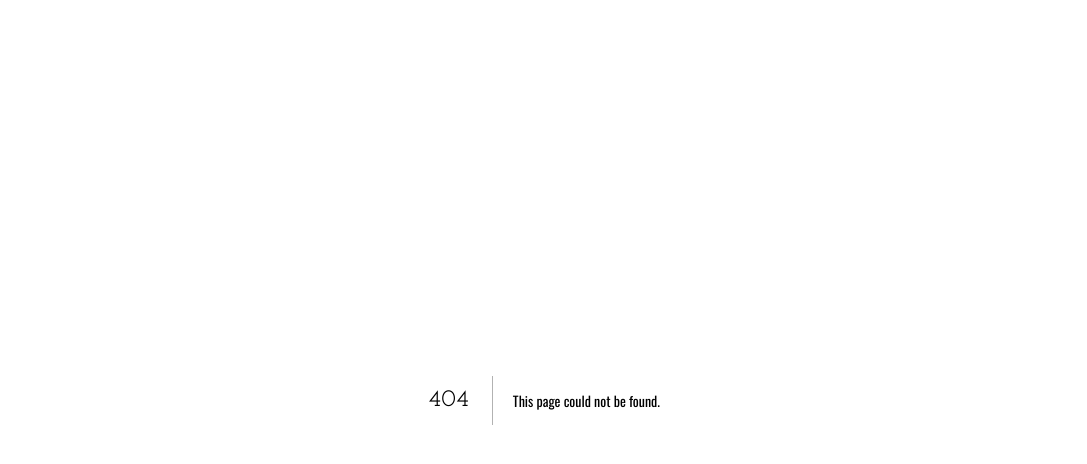
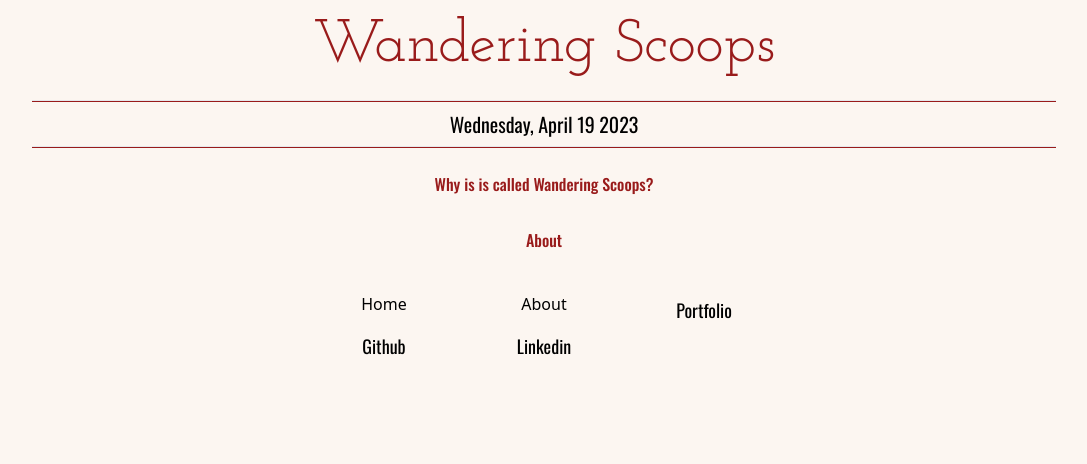
Before and after one commit to Denito37/newspaper_wandering, a Next.js app: page /about in a window 1280 px wide. Before the commit this address had no page. Shown: the top 464 px of the page, without its empty margins (96-1183 px from the left). Built offline with nearby package versions, Linux system fonts and the light colour scheme.

Commit message:
header & footer moved, about page created

```diff
--- a/src/components/footer.jsx
+++ b/src/components/footer.jsx
@@ -3,6 +3,8 @@ export default function Footer(){
     return(
         <>
             <footer className="text-center col-span-2 p-4 mx-auto md:grid md:grid-cols-3 md:max-w-lg">
+                <Link href='/'>Home</Link>
+                <Link href='/about'>About</Link>
                 <h2 className=" text-lg p-1">
                     <Link className=" p-2 rounded-md transition-colors hover:bg-red-100 hover:text-red-800" href="https://dev-portfolio-denito37.vercel.app" target="_blank" rel="noopener noreferrer">
                         Portfolio
--- /dev/null
+++ b/src/components/goal.jsx
@@ -0,0 +1,12 @@
+export default function Goal(){
+    return(
+        <section className=" my-4">
+            <h2 className=" p-2 text-center font-medium text-red-800">
+                About
+            </h2>
+            <p>
+
+            </p>
+        </section>
+    )
+}
--- a/src/components/header.jsx
+++ b/src/components/header.jsx
@@ -11,7 +11,7 @@ export default function Header(){
     },[fullDate])
 
     return(
-        <header className=" w-full">
+        <header className=" max-w-5xl mx-auto">
             <h1 className=" p-4 text-6xl text-red-800 font-normal text-center">
                 Wandering Scoops
             </h1>
--- a/src/components/hero.jsx
+++ b/src/components/hero.jsx
@@ -2,7 +2,7 @@ import Image from "next/image";
 import Link from "next/link";
 export default function Hero({data}){
     const previewArray = data.news[0]?.text.split(' ').splice(0,36)
-    const preview = previewArray.join(' ')
+    const preview = previewArray?.join(' ')
 
     return(
         <article className=" my-6 flex flex-col">
--- /dev/null
+++ b/src/components/story.jsx
@@ -0,0 +1,13 @@
+
+export default function Story(){
+    return(
+        <section className=" my-4">
+            <h2 className=" p-2 text-center font-medium text-red-800">
+                Why is is called Wandering Scoops?
+            </h2>
+            <p>
+
+            </p>
+        </section>
+    )
+}
--- a/src/pages/_app.js
+++ b/src/pages/_app.js
@@ -1,5 +1,11 @@
 import '@/styles/globals.css'
+import Footer from '@/components/footer'
+import Header from '@/components/header'
 
 export default function App({ Component, pageProps }) {
-  return <Component {...pageProps} />
+  return(<>
+    <Header />
+    <Component {...pageProps} />
+    <Footer />
+  </>)
 }
--- /dev/null
+++ b/src/pages/about.js
@@ -0,0 +1,16 @@
+import Head from "next/head"
+import Story from "@/components/story"
+import Goal from "@/components/goal"
+export default function About(){
+    return(
+        <main>
+            <Head>
+                <title>
+                    About Wandering Scoops
+                </title>
+            </Head>
+            <Story />
+            <Goal />
+        </main>
+    )
+}
--- a/src/pages/index.js
+++ b/src/pages/index.js
@@ -15,7 +15,6 @@ export default function Home({data,dataTwo,dataThree,dataFour}) {
       <meta name="description" content="Digital Newspaper with Niche news and fun facts"></meta>
     </Head>
     <main className="flex flex-col items-center mx-auto max-w-5xl">
-      <Header />
       <Hero data={dataFour} />
       <div>
       <div className=' grid sm:grid-cols-2 lg:grid-cols-3'>
@@ -25,7 +24,6 @@ export default function Home({data,dataTwo,dataThree,dataFour}) {
       </div>
       <hr className=' h-[2px] bg-red-800' />
       </div>
-      <Footer />
     </main>
   </>
   )
```
